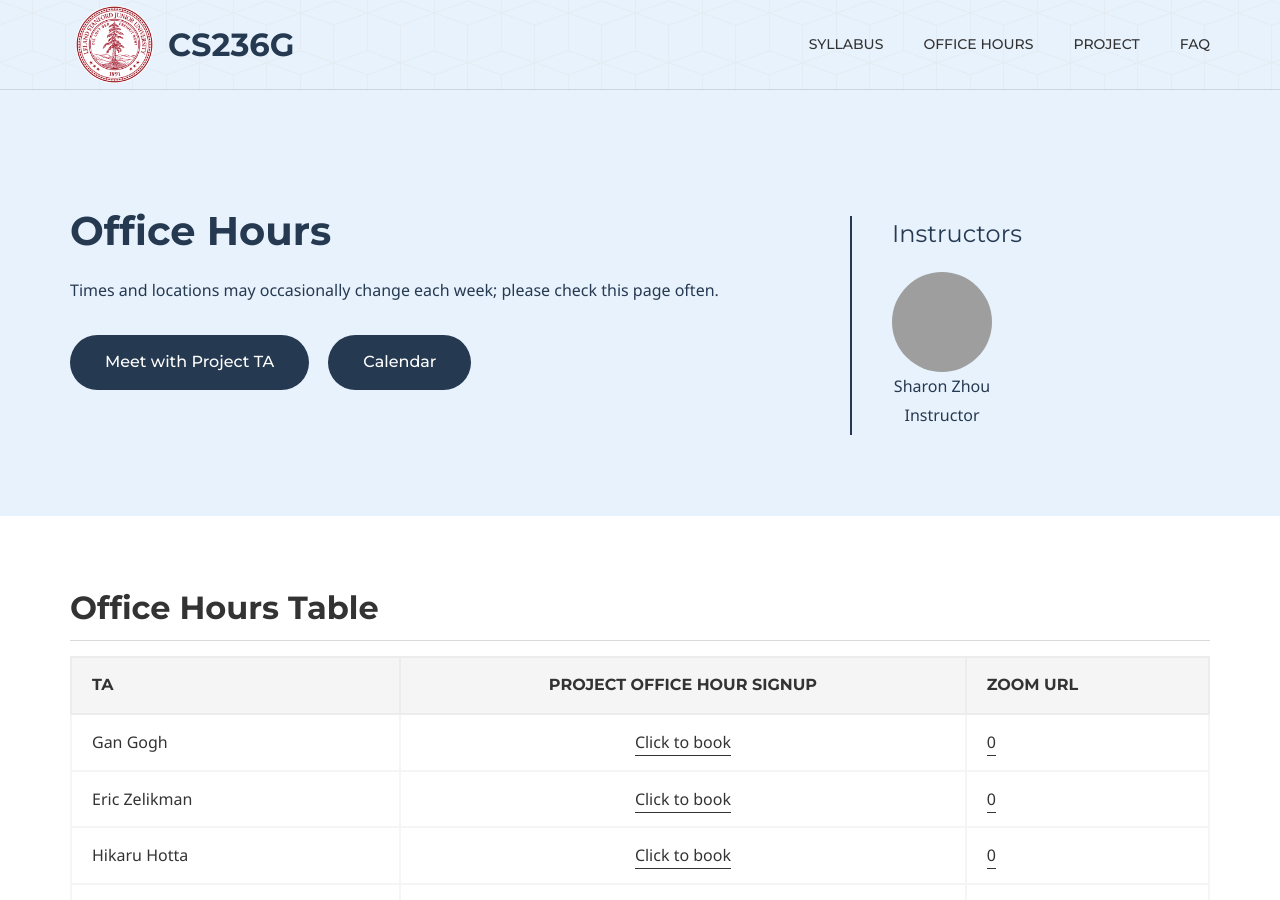
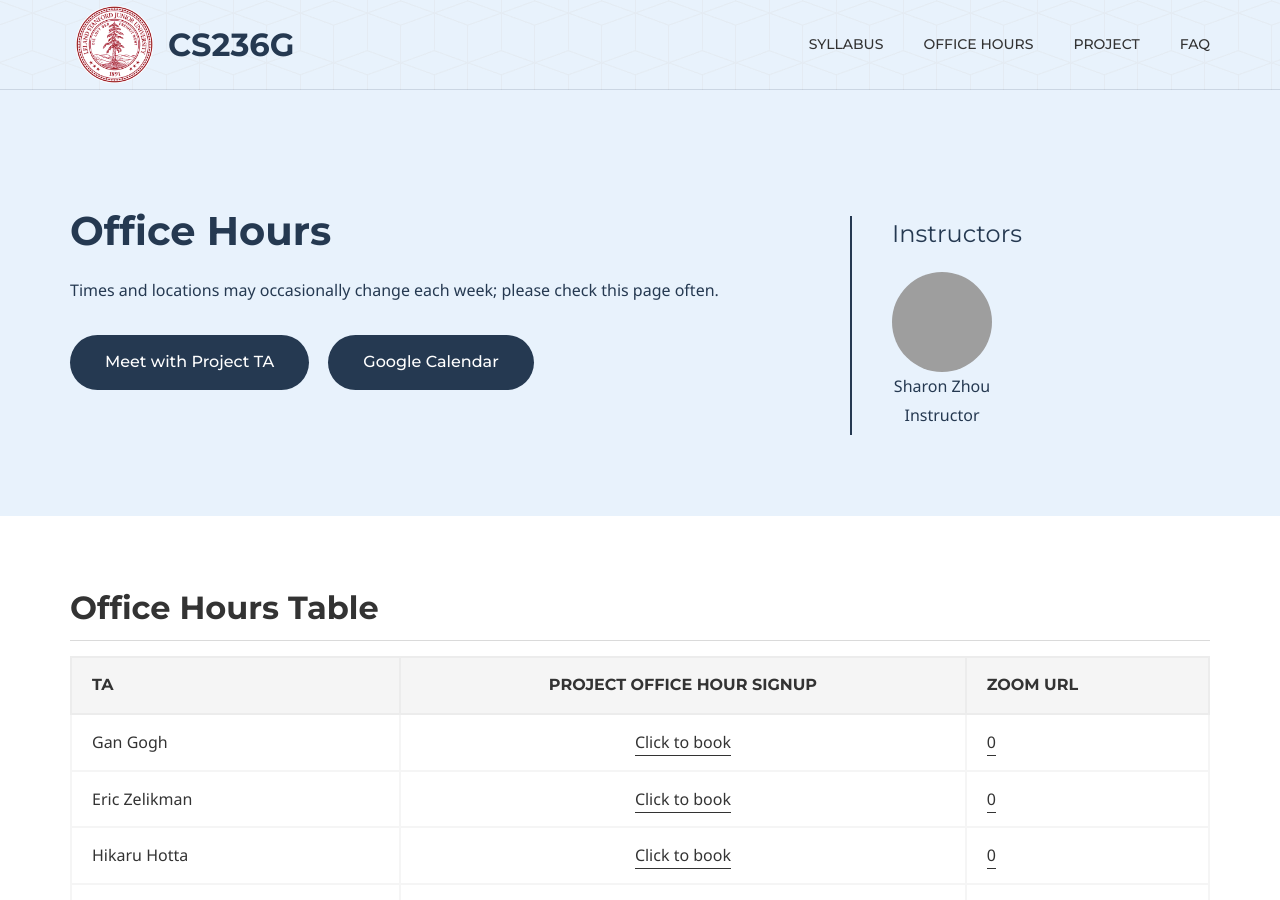
Before and after one commit to sharonzhou/CS236G, a Jekyll site: the page built from officehours.md, in a window 1280 px wide and 900 px high. Built offline with Jekyll 4.4.1, drawn with Linux system fonts in a browser that asks for light colours; grey boxes are pictures that could not be loaded.

```diff
--- a/_config.yml
+++ b/_config.yml
@@ -86,9 +86,9 @@
             external_url: false
         google_cal:
             icon:
-            content: Calendar
+            content: Google Calendar
             url: '/officehours/#calendar'
-            external_url: false
+            external_url: True
     staff:
         - name: Sharon Zhou
           type: Instructor
```
